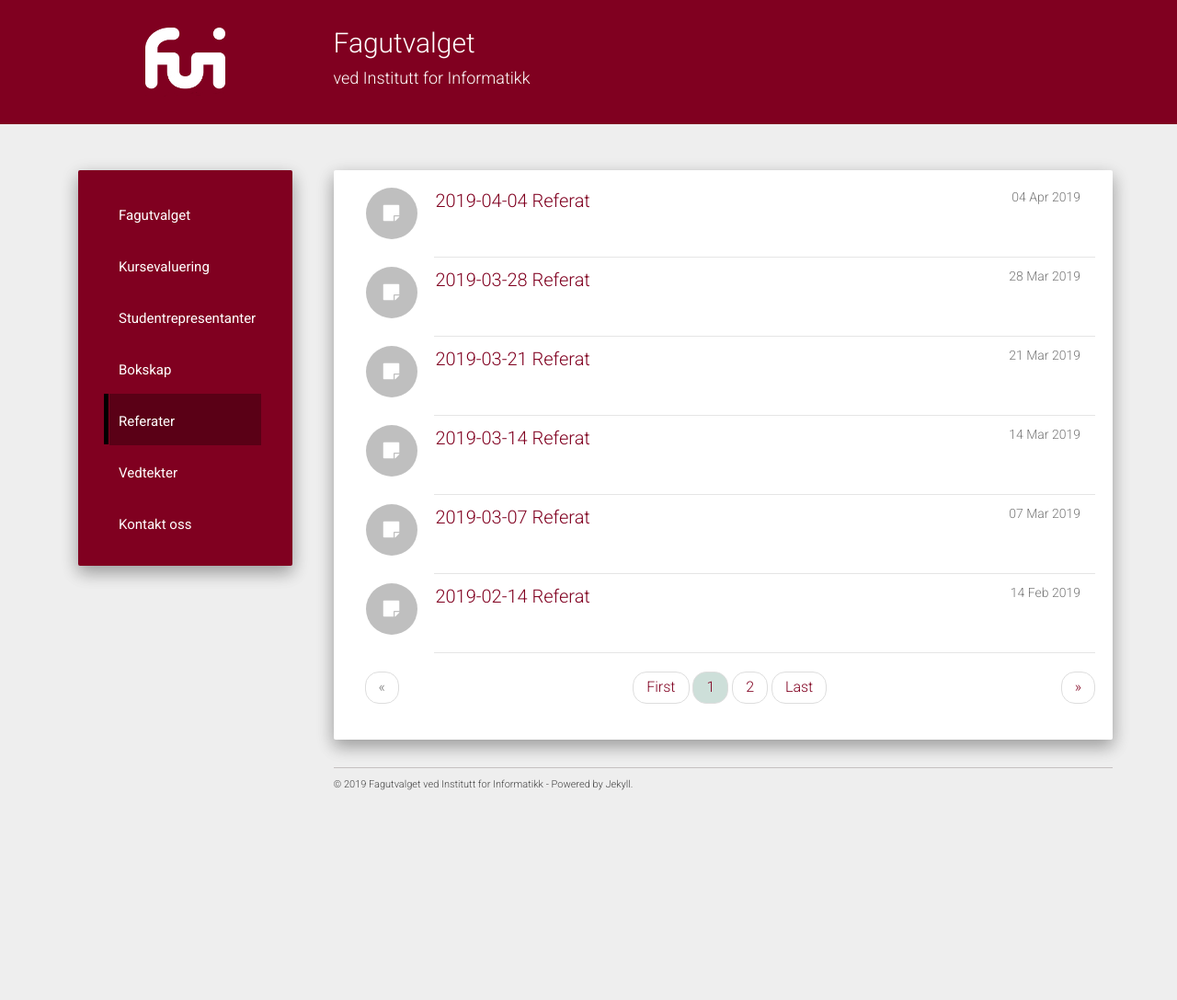
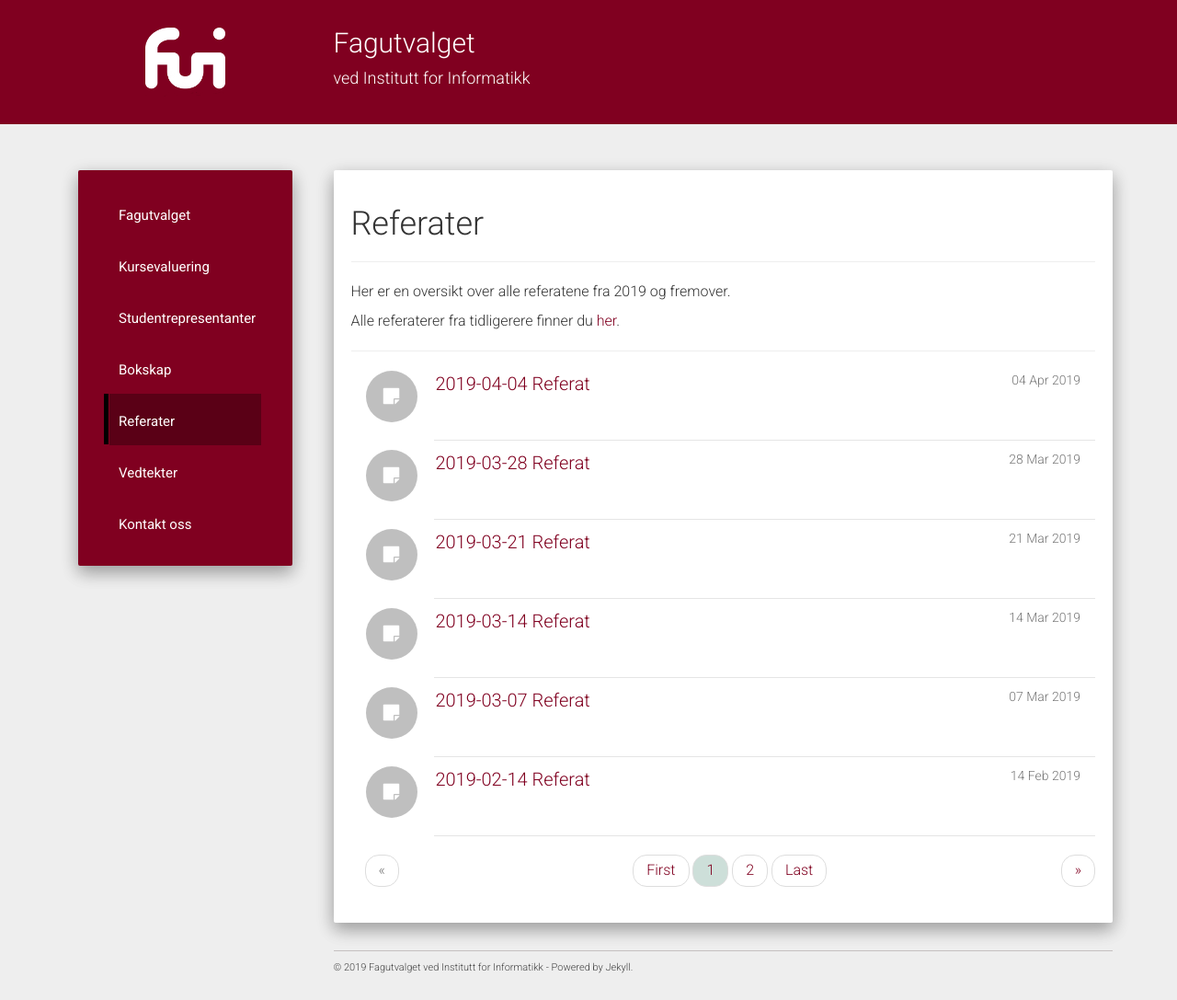
Before and after one commit to fui/fui.github.io, a Jekyll site: the page built from referater/index.html, in a window 1280 px wide. Shown: the whole page at 92% size. Built offline with Jekyll 4.4.1, drawn with Linux system fonts in a browser that asks for light colours; nearby versions of some CDN libraries; the list of posts is cut into pages by our own code; before the commit the page ends 900 px from its top, so only the background shows below that.

Commit message:
header clickable og link til tidligere referater

```diff
--- a/_includes/header.html
+++ b/_includes/header.html
@@ -8,11 +8,12 @@
         </div>
       </div>
       <div class="col-md-9 col-xs-12 full">
+        <a href="{{ site.url }}">
         <div class="row-details" height="75px">
-          <h2 class="list-group-item-heading">{{ site.title }}
-            <h4 class="list-group-item-text">{{ site.subtitle }}</h4>
-          </h2>
+          <h2 class="list-group-item-heading">{{ site.title }} </h2>
+          <h4 class="list-group-item-text">{{ site.subtitle }}</h4>
         </div>
+        </a>
       </div>
       <section class="menu-img" onclick = "show_hide_menu()">
         <img id="menu-icon" height="80" width="80"
--- a/referater/index.html
+++ b/referater/index.html
@@ -4,6 +4,11 @@
 ---
 
 <div class="well">
+    <h1>Referater</h1>
+    <hr>
+    <p>Her er en oversikt over alle referatene fra 2019 og fremover.</p>
+    <p>Alle referaterer fra tidligerere finner du <a href="http://fui.ifi.uio.no/referater/interne_moter/">her</a>.</p>
+    <hr>
     <div class="list-group">
       {% for post in paginator.posts %}
       <div class="list-group-item">
```
